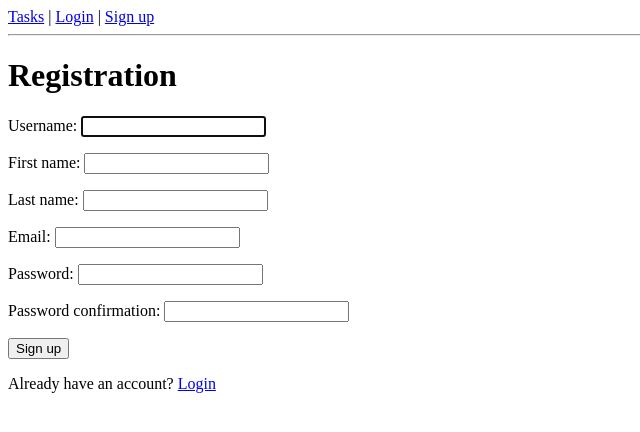
After one commit to Artcrafterrra/task-manager, a Django app: page /accounts/signup/ in a window 1280 px wide. The commit adds this page. Shown: the top 432 px of the page, without its empty margins (0-640 px from the left). Run offline with Django 5.2, Linux system fonts and the light colour scheme.

Commit message:
Add user registration functionality: model, form, view, template, and routing

```diff
--- a/it_tasks/settings.py
+++ b/it_tasks/settings.py
@@ -126,3 +126,5 @@ DEFAULT_AUTO_FIELD = 'django.db.models.BigAutoField'
 LOGIN_REDIRECT_URL = "/"
 
 LOGOUT_REDIRECT_URL = "/accounts/login/"
+
+LOGIN_URL = "/accounts/login/"
--- a/it_tasks/urls.py
+++ b/it_tasks/urls.py
@@ -1,11 +1,14 @@
 from django.contrib import admin
 from django.urls import path, include
 from django.contrib.auth import views
+
+from tracker.views import SignUpView
 
 urlpatterns = [
     path("admin/", admin.site.urls),
     path("", include("tracker.urls", namespace="tracker")),
     path("accounts/login/", views.LoginView.as_view(template_name="registration/login.html"), name="login"),
     path("accounts/logout/", views.LogoutView.as_view(), name="logout"),
+    path("accounts/signup/", SignUpView.as_view(), name="signup"),
     path("", include("tracker.urls", namespace="tracker")),
 ]
--- a/templates/base.html
+++ b/templates/base.html
@@ -16,7 +16,8 @@
         </button>
   </form>
       {% else %}
-        <a href="{% url 'login' %}">Login</a>
+        <a href="{% url 'login' %}">Login</a> |
+        <a href="{% url 'signup' %}">Sign up</a>
       {% endif %}
     </header>
     <hr>
--- /dev/null
+++ b/templates/registration/signup.html
@@ -0,0 +1,35 @@
+{% extends "base.html" %}
+{% block title %}Реєстрація{% endblock %}
+{% block content %}
+  <h1>Registration</h1>
+  <form method="post" novalidate>
+    {% csrf_token %}
+    {{ form.non_field_errors }}
+    <p>
+      {{ form.username.label_tag }} {{ form.username }}
+      {{ form.username.errors }}
+    </p>
+    <p>
+      {{ form.first_name.label_tag }} {{ form.first_name }}
+      {{ form.first_name.errors }}
+    </p>
+    <p>
+      {{ form.last_name.label_tag }} {{ form.last_name }}
+      {{ form.last_name.errors }}
+    </p>
+    <p>
+      {{ form.email.label_tag }} {{ form.email }}
+      {{ form.email.errors }}
+    </p>
+    <p>
+      {{ form.password1.label_tag }} {{ form.password1 }}
+      {{ form.password1.errors }}
+    </p>
+    <p>
+      {{ form.password2.label_tag }} {{ form.password2 }}
+      {{ form.password2.errors }}
+    </p>
+    <button type="submit">Sign up</button>
+  </form>
+  <p>Already have an account? <a href="{% url 'login' %}">Login</a></p>
+{% endblock %}
--- a/tracker/forms.py
+++ b/tracker/forms.py
@@ -1,8 +1,8 @@
 from django import forms
 from django.contrib.auth import get_user_model
+from django.contrib.auth.forms import UserCreationForm
 
-from tracker.models import Task, TaskType
-
+from tracker.models import Task, TaskType, Position
 
 User = get_user_model()
 
@@ -50,3 +50,22 @@ class TaskTypeForm(forms.ModelForm):
         if TaskType.objects.filter(name__iexact=name).exists():
             raise forms.ValidationError("Such task type already exists.")
         return name
+
+
+class SignUpForm(UserCreationForm):
+    first_name = forms.CharField(max_length=150, required=False, label="First name")
+    last_name = forms.CharField(max_length=150, required=False, label="Last name")
+    email = forms.EmailField(required=False, label="Email")
+    position = forms.ModelChoiceField(
+        queryset=Position.objects.all(), required=False, label="Position"
+    )
+
+    class Meta(UserCreationForm.Meta):
+        model = User
+        fields = ("username", "first_name", "last_name", "email")
+
+    def clean_email(self):
+        email = self.cleaned_data.get("email", "").strip().lower()
+        if email and User.objects.filter(email__iexact=email).exists():
+            raise forms.ValidationError("User with such email already exists.")
+        return email
--- a/tracker/views.py
+++ b/tracker/views.py
@@ -1,10 +1,13 @@
-from django.contrib.auth.mixins import LoginRequiredMixin
+from django.contrib.auth import get_user_model, login
+from django.contrib.auth.mixins import LoginRequiredMixin, UserPassesTestMixin
 from django.shortcuts import redirect, get_object_or_404
 from django.urls import reverse_lazy
 from django.views import generic
 
 from tracker.models import Task, TaskType
-from tracker.forms import TaskForm, TaskTypeForm
+from tracker.forms import TaskForm, TaskTypeForm, SignUpForm
+
+User = get_user_model()
 
 
 class TaskListView(LoginRequiredMixin, generic.ListView):
@@ -71,3 +74,27 @@ class TaskTypeCreateView(LoginRequiredMixin, generic.CreateView):
     form_class = TaskTypeForm
     template_name = "tracker/tasktype_form.html"
     success_url = reverse_lazy("tracker:tasktype-list")
+
+
+class SignUpView(UserPassesTestMixin, generic.CreateView):
+    form_class = SignUpForm
+    template_name = "registration/signup.html"
+    success_url = reverse_lazy("tracker:task-list")
+
+    def test_func(self):
+        return not self.request.user.is_authenticated
+
+    def handle_no_permission(self):
+        return super().handle_no_permission()
+
+    def form_valid(self, form):
+        response = super().form_valid(form)
+        login(self.request, self.object)
+        return response
+
+    def get_success_url(self):
+        from django.conf import settings
+        return getattr(settings, "LOGIN_REDIRECT_URL", str(self.success_url))
+
+    def get_object(self, queryset=None):
+        return None
```
